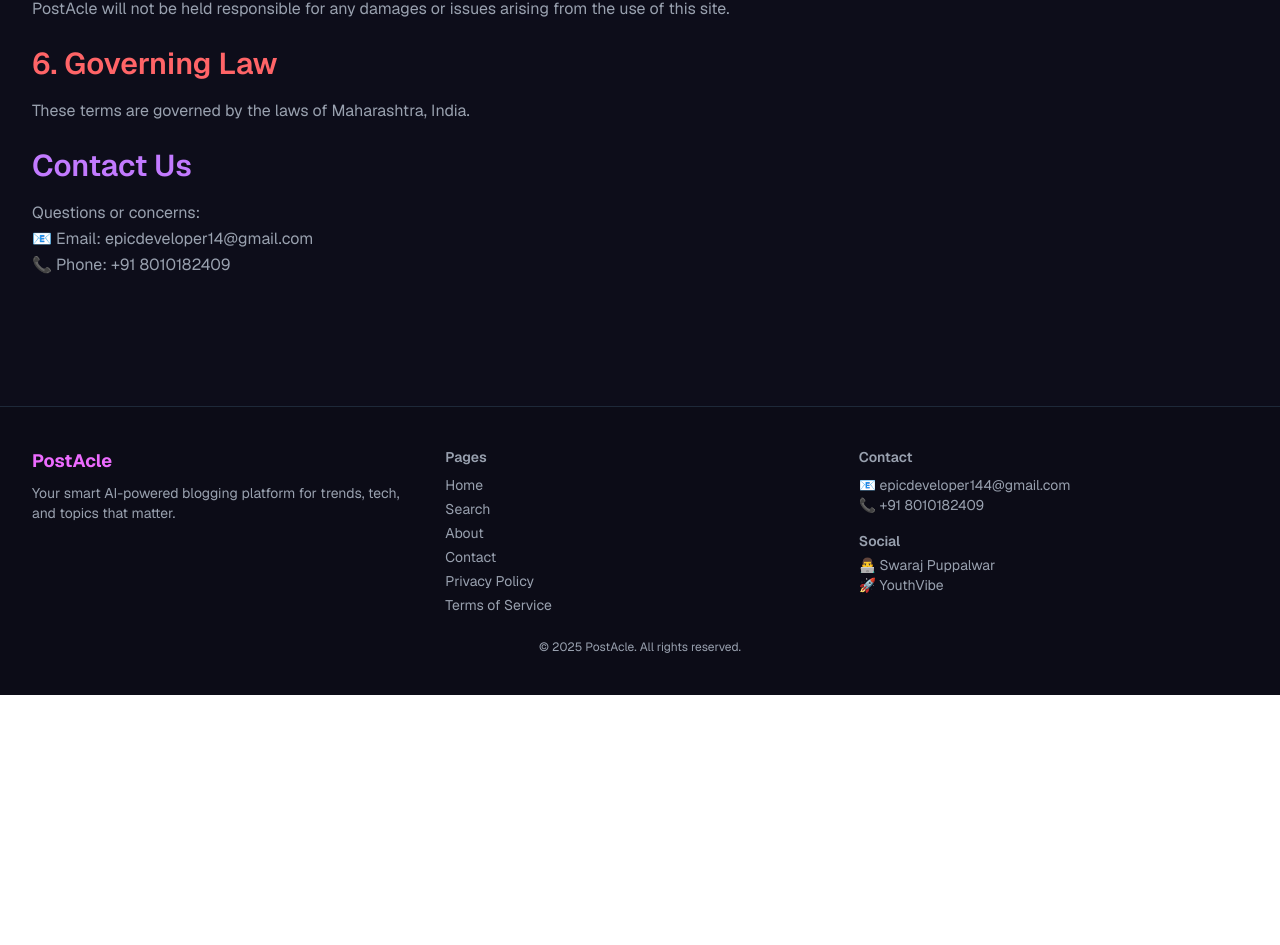
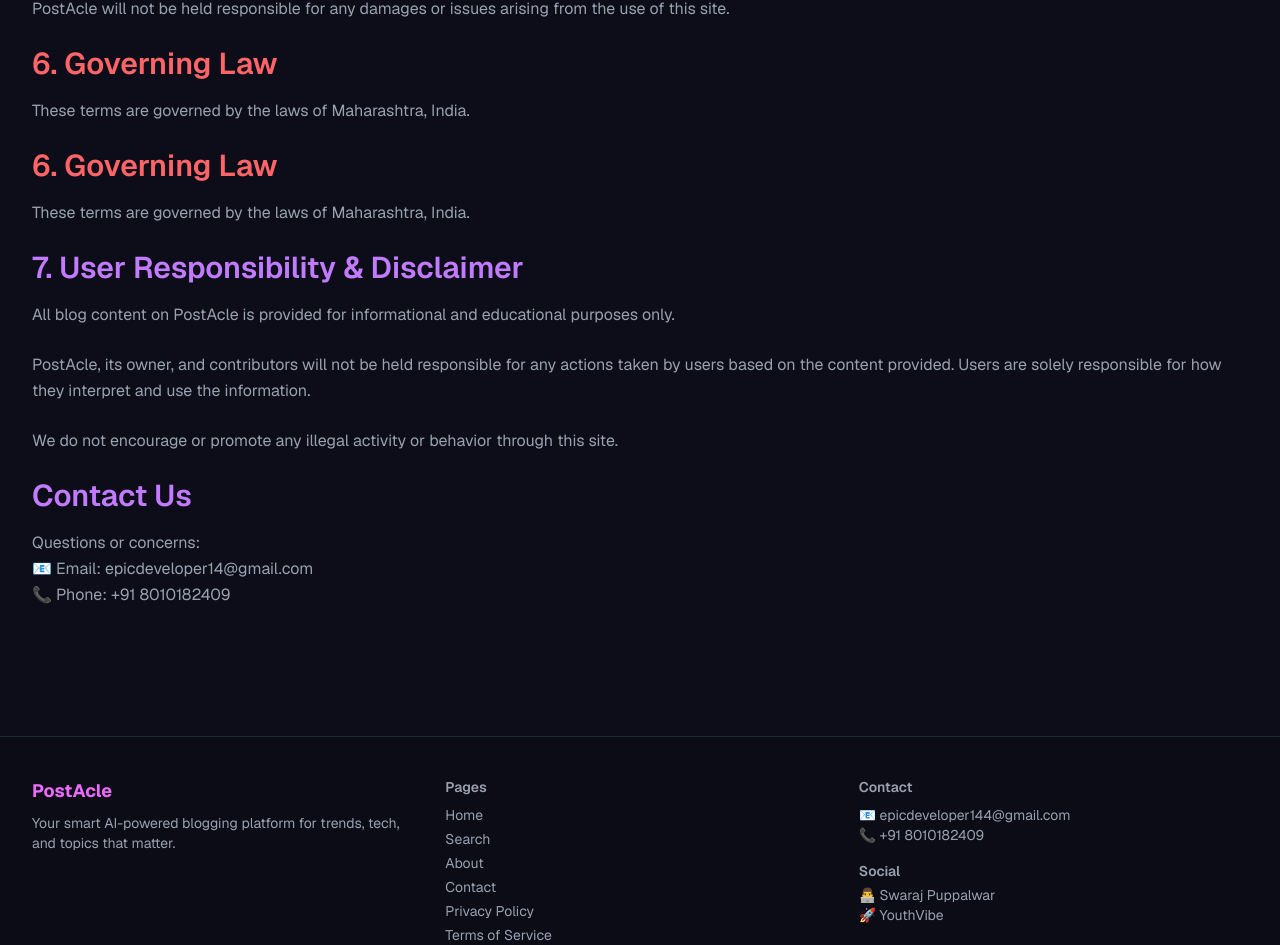
Before and after one commit to YouthVibe/PostAcle, a Next.js app in the folder post-acle/: page /terms in a window 1280 px wide. Shown: the part 951-1896 px from the top of the page. Before the commit the page ends 1646 px from the top, so only its background shows below. Built offline with nearby package versions, Linux system fonts and the light colour scheme.

Commit message:
Readme.md

```diff
--- a/post-acle/app/terms/page.tsx
+++ b/post-acle/app/terms/page.tsx
@@ -76,6 +76,22 @@
           These terms are governed by the laws of Maharashtra, India.
         </p>
 
+        <h2 className="text-3xl font-semibold mb-4 text-red-400">6. Governing Law</h2>
+        <p className="text-gray-400 leading-relaxed mb-6">
+          These terms are governed by the laws of Maharashtra, India.
+        </p>
+
+        <h2 className="text-3xl font-semibold mb-4 text-purple-400">7. User Responsibility & Disclaimer</h2>
+        <p className="text-gray-400 leading-relaxed mb-6">
+          All blog content on PostAcle is provided for informational and educational purposes only.
+        </p>
+        <p className="text-gray-400 leading-relaxed mb-6">
+          PostAcle, its owner, and contributors will not be held responsible for any actions taken by users based on the content provided. Users are solely responsible for how they interpret and use the information.
+        </p>
+        <p className="text-gray-400 leading-relaxed mb-6">
+          We do not encourage or promote any illegal activity or behavior through this site.
+        </p>
+
         <h2 className="text-3xl font-semibold mb-4 text-purple-400">Contact Us</h2>
         <p className="text-gray-400 leading-relaxed mb-6">
           Questions or concerns:
```
